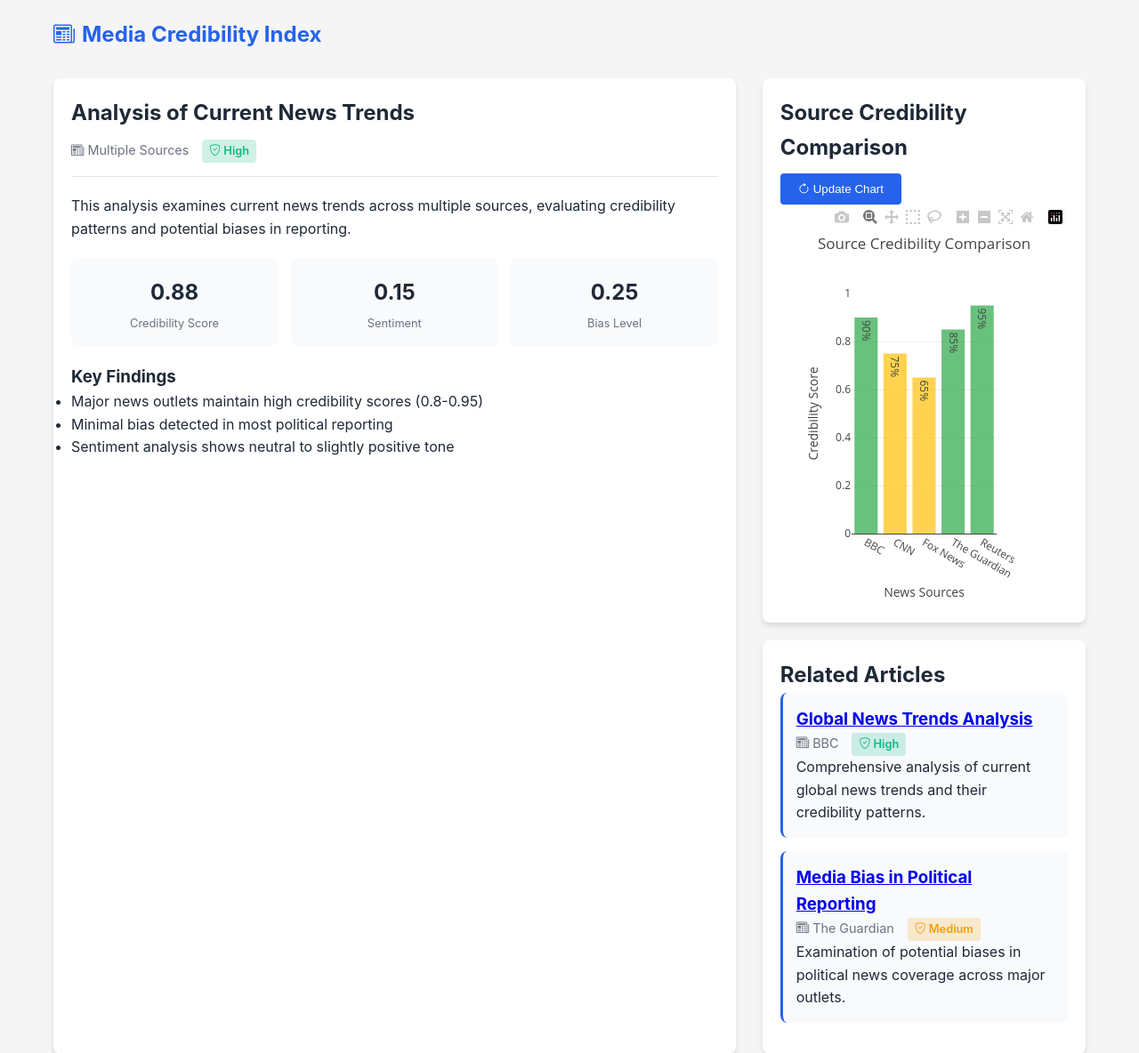
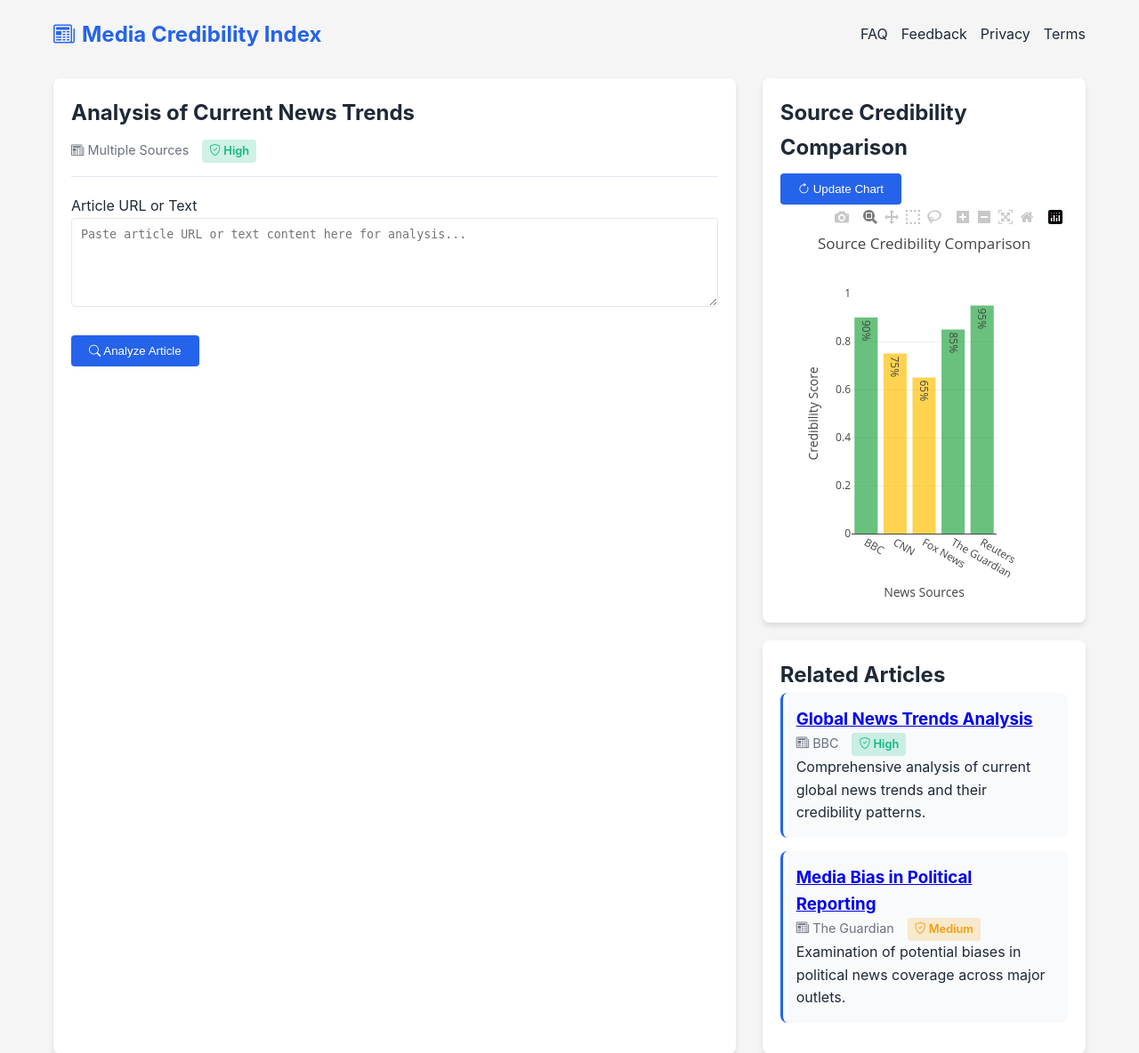
Before and after one commit to credibility-index/credibility-index, a Flask app: page / in a window 1280 px wide. Shown: the top 1184 px of the page at 89% size. Run offline with Flask 3, Linux system fonts and the light colour scheme; some libraries are stand-ins or nearby versions.

Commit message:
Update index.html

```diff
--- a/templates/index.html
+++ b/templates/index.html
@@ -53,6 +53,22 @@
             display: flex;
             align-items: center;
             gap: 8px;
+        }
+
+        .navbar-links {
+            display: flex;
+            gap: 15px;
+            list-style: none;
+        }
+
+        .navbar-link {
+            color: var(--text-color);
+            text-decoration: none;
+            transition: color 0.2s;
+        }
+
+        .navbar-link:hover {
+            color: var(--primary-color);
         }
 
         .main-content {
@@ -201,9 +217,29 @@
             100% { transform: rotate(360deg); }
         }
 
+        .analysis-form {
+            margin-top: 20px;
+        }
+
+        .form-group {
+            margin-bottom: 15px;
+        }
+
+        .form-control {
+            width: 100%;
+            padding: 10px;
+            border: 1px solid var(--border-color);
+            border-radius: 4px;
+            min-height: 100px;
+            resize: vertical;
+        }
+
         @media (max-width: 768px) {
             .main-content {
                 flex-direction: column;
+            }
+            .navbar-links {
+                display: none;
             }
         }
     </style>
@@ -215,6 +251,12 @@
                 <i class="bi bi-newspaper"></i>
                 <span>Media Credibility Index</span>
             </a>
+            <ul class="navbar-links">
+                <li><a href="faq.html" class="navbar-link">FAQ</a></li>
+                <li><a href="feedback.html" class="navbar-link">Feedback</a></li>
+                <li><a href="privacy.html" class="navbar-link">Privacy</a></li>
+                <li><a href="terms.html" class="navbar-link">Terms</a></li>
+            </ul>
         </div>
 
         <div class="main-content">
@@ -228,29 +270,19 @@
                 </div>
 
                 <div class="analysis-content">
-                    <p>This analysis examines current news trends across multiple sources, evaluating credibility patterns and potential biases in reporting.</p>
-
-                    <div class="scores-grid">
-                        <div class="score-card">
-                            <div class="score-value">0.88</div>
-                            <div class="score-description">Credibility Score</div>
+                    <div class="analysis-form">
+                        <div class="form-group">
+                            <label for="articleInput">Article URL or Text</label>
+                            <textarea class="form-control" id="articleInput" placeholder="Paste article URL or text content here for analysis..."></textarea>
                         </div>
-                        <div class="score-card">
-                            <div class="score-value">0.15</div>
-                            <div class="score-description">Sentiment</div>
-                        </div>
-                        <div class="score-card">
-                            <div class="score-value">0.25</div>
-                            <div class="score-description">Bias Level</div>
-                        </div>
+                        <button onclick="analyzeArticle()" class="btn">
+                            <i class="bi bi-search"></i> Analyze Article
+                        </button>
                     </div>
 
-                    <h3>Key Findings</h3>
-                    <ul>
-                        <li>Major news outlets maintain high credibility scores (0.8-0.95)</li>
-                        <li>Minimal bias detected in most political reporting</li>
-                        <li>Sentiment analysis shows neutral to slightly positive tone</li>
-                    </ul>
+                    <div id="analysisResults">
+                        <!-- Результаты анализа будут отображаться здесь -->
+                    </div>
                 </div>
             </div>
 
@@ -288,7 +320,7 @@
 
     <script>
         // Моковые данные для графика
-        function getMockData() {
+        function getMockChartData() {
             return {
                 sources: ['BBC', 'CNN', 'Fox News', 'The Guardian', 'Reuters'],
                 scores: [0.9, 0.75, 0.65, 0.85, 0.95]
@@ -333,14 +365,106 @@
 
             // Имитация задержки сети
             setTimeout(() => {
-                const mockData = getMockData();
+                const mockData = getMockChartData();
                 renderChart(mockData);
             }, 800);
         }
 
+        // Функция для анализа статьи
+        async function analyzeArticle() {
+            const articleInput = document.getElementById('articleInput').value.trim();
+
+            if (!articleInput) {
+                alert('Please enter article text or URL for analysis');
+                return;
+            }
+
+            const resultsContainer = document.getElementById('analysisResults');
+            resultsContainer.innerHTML = `
+                <div class="loading">
+                    <div class="spinner"></div>
+                    <p>Analyzing article content...</p>
+                </div>
+            `;
+
+            try {
+                // Отправка запроса к API
+                const response = await fetch('/analyze', {
+                    method: 'POST',
+                    headers: {
+                        'Content-Type': 'application/json',
+                    },
+                    body: JSON.stringify({
+                        input_text: articleInput
+                    })
+                });
+
+                if (!response.ok) {
+                    throw new Error(`HTTP error! status: ${response.status}`);
+                }
+
+                const data = await response.json();
+
+                // Отображение результатов анализа
+                displayAnalysisResults(data);
+
+            } catch (error) {
+                console.error('Error analyzing article:', error);
+                resultsContainer.innerHTML = `
+                    <div class="error-message">
+                        <i class="bi bi-exclamation-triangle-fill"></i>
+                        <span>Failed to analyze article. Please try again later.</span>
+                    </div>
+                `;
+            }
+        }
+
+        // Функция для отображения результатов анализа
+        function displayAnalysisResults(data) {
+            const article = data.article || {};
+            const analysis = article.analysis || {};
+            const detailedAnalysis = analysis.detailed_analysis || {};
+
+            let analysisHtml = `
+                <div class="article-header">
+                    <h3 class="article-title">${article.title || 'No title available'}</h3>
+                    <div class="article-meta">
+                        <span><i class="bi bi-newspaper"></i> ${article.source || 'Unknown source'}</span>
+                        <span class="credibility-badge ${(article.credibility_level || 'Medium').toLowerCase()}">
+                            <i class="bi bi-shield-check"></i> ${article.credibility_level || 'Medium'}
+                        </span>
+                    </div>
+                </div>
+                <div class="analysis-summary">
+                    <p>${article.short_summary || 'No summary available'}</p>
+                </div>
+            `;
+
+            if (Object.keys(detailedAnalysis).length > 0) {
+                analysisHtml += `
+                    <div class="scores-grid">
+                        <div class="score-card">
+                            <div class="score-value">${detailedAnalysis.credibility_score?.score?.toFixed(2) || 'N/A'}</div>
+                            <div class="score-description">Credibility Score</div>
+                        </div>
+                        <div class="score-card">
+                            <div class="score-value">${detailedAnalysis.sentiment?.score?.toFixed(2) || 'N/A'}</div>
+                            <div class="score-description">Sentiment</div>
+                        </div>
+                        <div class="score-card">
+                            <div class="score-value">${detailedAnalysis.bias?.level?.toFixed(2) || 'N/A'}</div>
+                            <div class="score-description">Bias Level</div>
+                        </div>
+                    </div>
+                `;
+            }
+
+            document.getElementById('analysisResults').innerHTML = analysisHtml;
+        }
+
         // Инициализация
         document.addEventListener('DOMContentLoaded', () => {
-            const mockData = getMockData();
+            const mockData = getMockChartData();
             renderChart(mockData);
         });
     </script>
```
